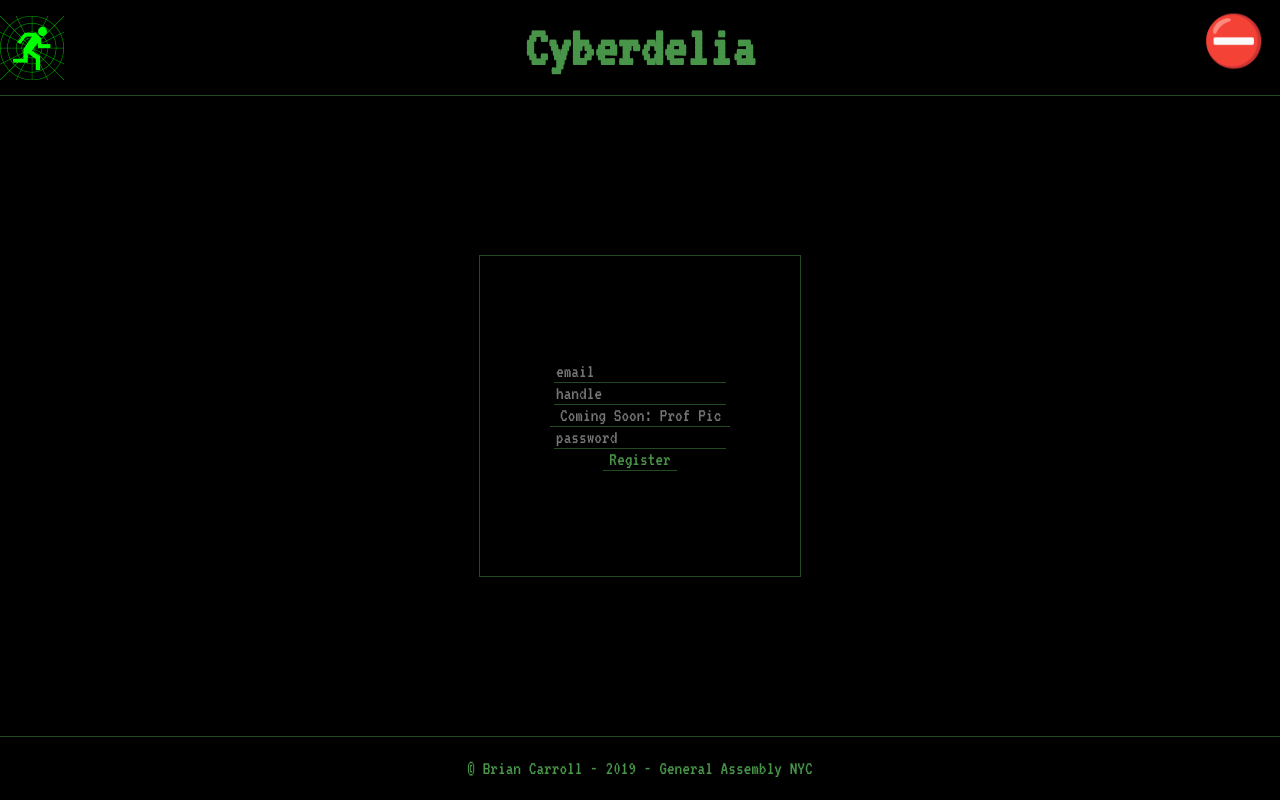
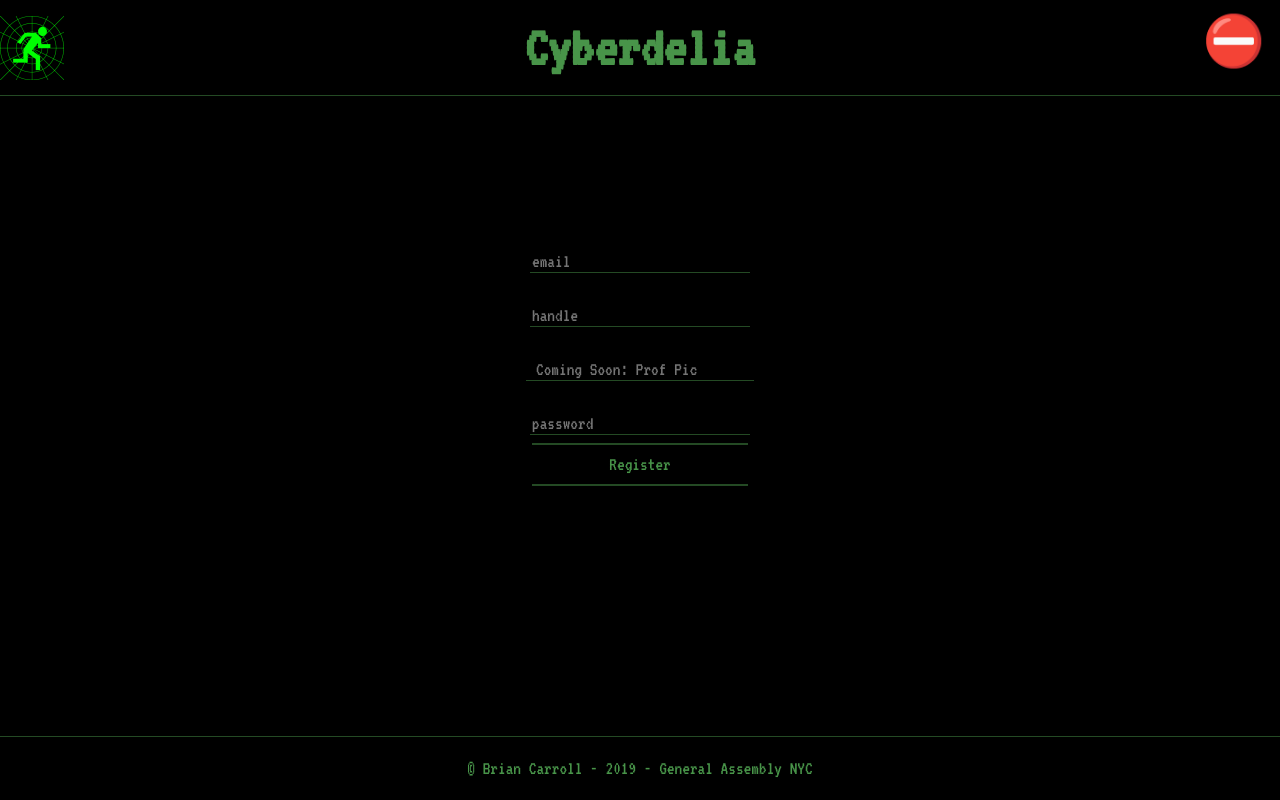
Before and after one commit to BrianCarroll112/Chat, a React (Create React App) app in the folder client/: page /register in a window 1280 px wide. Built offline with nearby package versions, Linux system fonts and the light colour scheme.

Commit message:
style login/register

```diff
--- a/client/src/App.css
+++ b/client/src/App.css
@@ -64,12 +64,12 @@ header img{
 }
 
 .log-in-inner-container {
-  border: 1px solid rgba(72, 148, 73, .5);
   height:50%;
   width:25%;
   display:flex;
   justify-content: center;
   align-items: center;
+  margin-top:-10%;
 }
 
 .log-in-inner-container form{
@@ -79,6 +79,28 @@ header img{
   justify-content: center;
   width:50%;
 }
+
+.log-in-inner-container input {
+  width: 135%;
+  margin-top:20%;
+}
+
+.log-in-inner-container form button {
+  border: none;
+  border-top: 2px solid rgba(72, 148, 73, .6);
+  border-bottom: 2px solid rgba(72, 148, 73, .6);
+  margin-top:10%;
+  width:135%;
+}
+.log-in-inner-container form button:first-of-type{
+  margin-top:20%;
+}
+
+.log-in-inner-container form button:hover {
+  background-color:#282828;
+}
+
+
 
 .chatview-container {
   display: grid;
@@ -188,12 +210,18 @@ textarea {
   overflow-y:scroll;
 }
 
-.messages-input-container button, #submit-button{
+.messages-input-container button, #submit-button {
   height: 124%;
   width: 7.1%;
   border:0 none;
   border: 1px solid rgba(72, 148, 73, .6);
   padding-bottom: 5px;
+}
+
+#submit-button {
+  border: 2px solid rgba(72, 148, 73, .6);
+  border-right: 1px solid rgba(72, 148, 73, .6);
+  border-top: 1px solid rgba(72, 148, 73, .6);
 }
 
 .messages-input-container button {
@@ -239,7 +267,10 @@ input:focus, textarea:focus {
 #submit-room {
   height:2.2em;
   text-align:center;
-}
+  margin-top:10px;
+  border-top:2px solid rgba(72, 148, 73, .5);
+  border-bottom:2px solid rgba(72, 148, 73, .5);
+  }
 
 #submit-room:hover {
   background-color: #282828;
@@ -252,3 +283,13 @@ input:focus, textarea:focus {
 .message-username {
   color: WhiteSmoke;
 }
+
+#register-submit {
+  border-top:2px solid rgba(72, 148, 73, .5);
+  border-bottom:2px solid rgba(72, 148, 73, .5);
+  padding: 10px 0;
+  margin-top:8px;
+}
+#register-submit:hover {
+  background-color:#282828
+}
--- a/client/src/components/Login.jsx
+++ b/client/src/components/Login.jsx
@@ -23,8 +23,7 @@ export default (props) => (
           onChange={props.handleChange}
           value={props.password}
         />
-
-        <button onClick={(e) => props.handleSubmit(e)}>Login</button>
+        <button id="login-submit" onClick={(e) => props.handleSubmit(e)}>Login</button>
         <button onClick={() => props.history.push('/register')}>Register</button>
       </form>
     </div>
--- a/client/src/components/Register.jsx
+++ b/client/src/components/Register.jsx
@@ -45,7 +45,7 @@ export default (props) => (
           value={props.password}
         />
 
-        <input type="submit" value="Register" />
+      <input id="register-submit" type="submit" value="Register" />
       </form>
     </div>
   </div>
```
